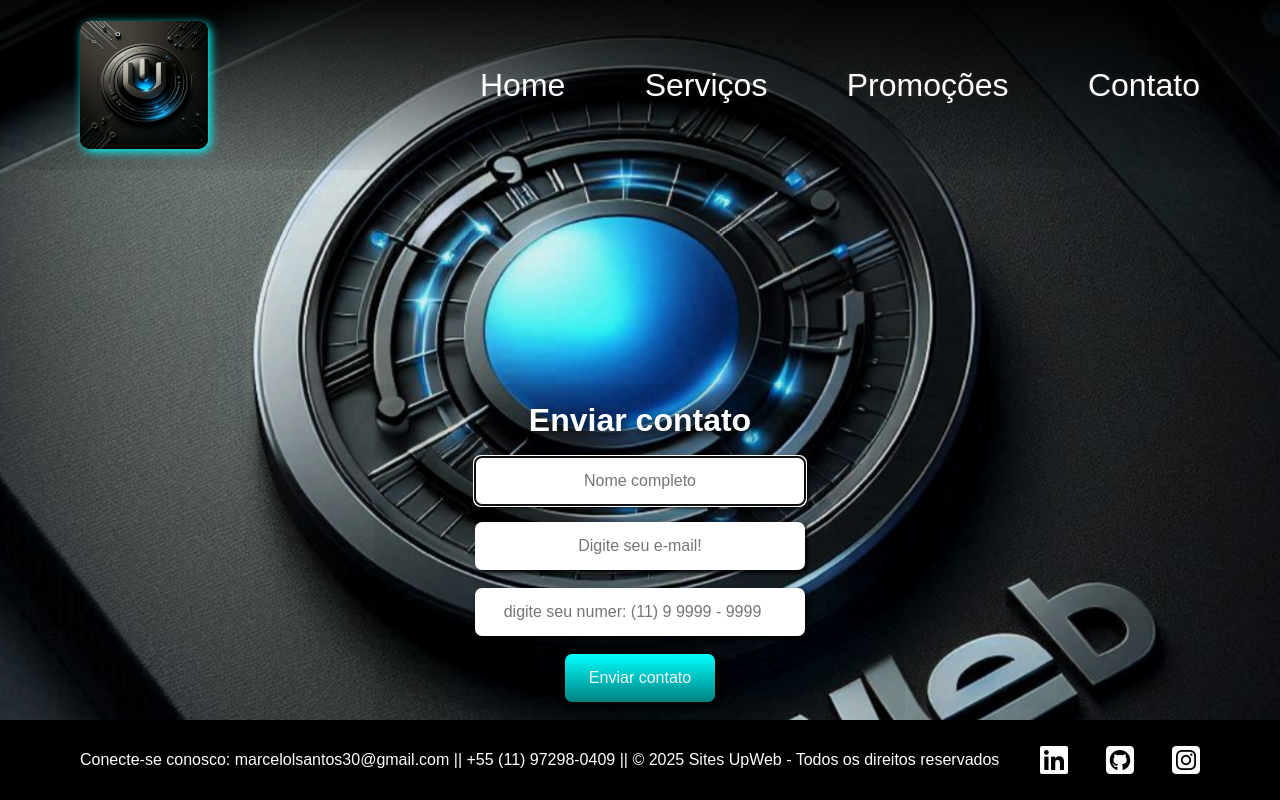
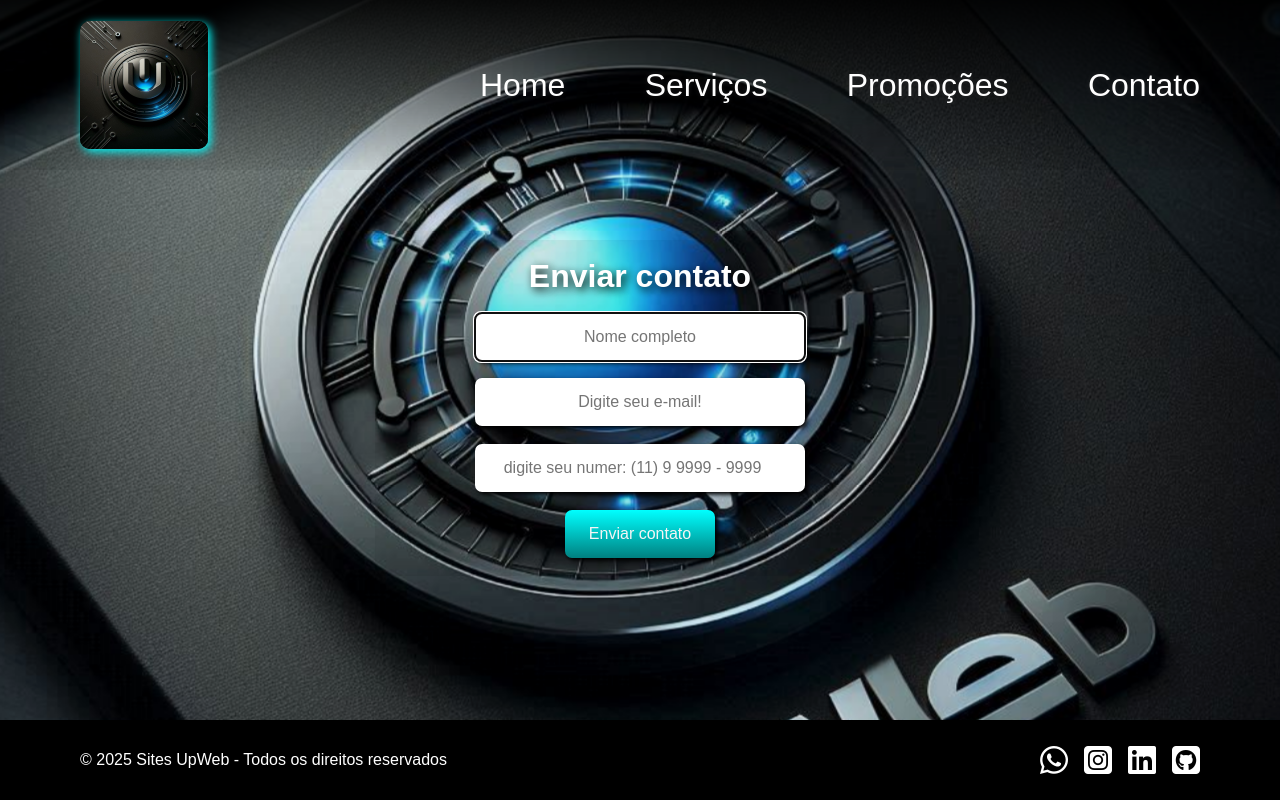
Before and after one commit to marcelolsanto/UpWeb, a website: page public/cadastro.html in a window 1280 px wide. Drawn offline with Linux system fonts and the light colour scheme.

Commit message:
botao whatapp

```diff
--- a/package.json
+++ b/package.json
@@ -15,7 +15,8 @@
     "http-errors": "^2.0.0",
     "morgan": "^1.10.0",
     "nodemailer": "^6.10.0",
-    "nodemon": "^3.1.9"
+    "nodemon": "^3.1.9",
+    "open": "^10.1.0"
   },
   "main": "app.js",
   "keywords": [],
--- a/public/cadastro.html
+++ b/public/cadastro.html
@@ -81,22 +81,32 @@
                 </form>
             </div>
         </section>
-        <footer class="footer">
-            <p>Conecte-se conosco: marcelolsantos30@gmail.com || +55 (11) 97298-0409 ||
-                © 2025 Sites UpWeb - Todos os direitos reservados</p>
-            <nav class="nav">
-                <ul class="list">
-                    <li class="menu_footer">
+        <footer class="footer" id="footer">
+            <article id="footer_text">
+                <p>© 2025 Sites UpWeb - Todos os direitos reservados
+                </p>
+            </article>
+            <nav class="nav" id="nav">
+                <ul class="list" id="list">
+                    <li class="menu_footer" id="menu-whatsapp">
+                        <a href="https://wa.me/5511972980409?text=Ol%C3%A1%2C%20Gostaria%20de%20saber%20mais%21" class="menu-link">
+                            <i class="fab fa-whatsapp fa-2x"></i>
+                        </a>
+                    </li>
+                    <li class="menu_footer" id="menu-instagram">
+                        <a href="https://www.instagram.com/marceloluzir/" class="menu-link">
+                            <i class="fab fa-instagram-square fa-2x"></i>
+                        </a>
+                    </li>
+                    <li class="menu_footer" id="menu-link">
                         <a href="https://www.linkedin.com/in/marcelo-santos-00093984/" class="menu-link">
-                            <i class="fab fa-linkedin fa-2x"></i></a>
+                            <i class="fab fa-linkedin fa-2x"></i>
+                        </a>
                     </li>
-                    <li class="menu_footer">
-                        <a href="https://github.com/marcelolsanto" class="menu-link"><i
-                                class="fab fa-github-square fa-2x"></i></a>
-                    </li>
-                    <li class="menu_footer">
-                        <a href="https://www.instagram.com/marcelolsantos30/" class="menu-link"><i
-                                class="fab fa-instagram-square fa-2x"></i></a>
+                    <li class="menu_footer" id="menu-github">
+                        <a href="https://github.com/marcelolsanto" class="menu-link">
+                            <i class="fab fa-github-square fa-2x"></i>
+                        </a>
                     </li>
                 </ul>
             </nav>
--- a/public/css/cadastro.css
+++ b/public/css/cadastro.css
@@ -162,6 +162,12 @@ label{
     width: 100%;
     height: 90vh;
     overflow: hidden;
+    display: flex;
+    flex-direction: row;
+    justify-content: center;
+    align-items: center;
+    flex-wrap: wrap;
+    align-content: space-around;
 }
 
 .cadastro_imag{
@@ -192,7 +198,7 @@ label{
     position: relative;
     width: 100%;
     height: 21rem;
-    bottom: 26rem;
+    bottom: 35rem;
     display: flex;
     flex-direction: column;
     justify-content: space-evenly;
```
Also changed, not shown: public/index.html (+20 -12 lines), public/img/home_page.jpg (added), 2 other files.
